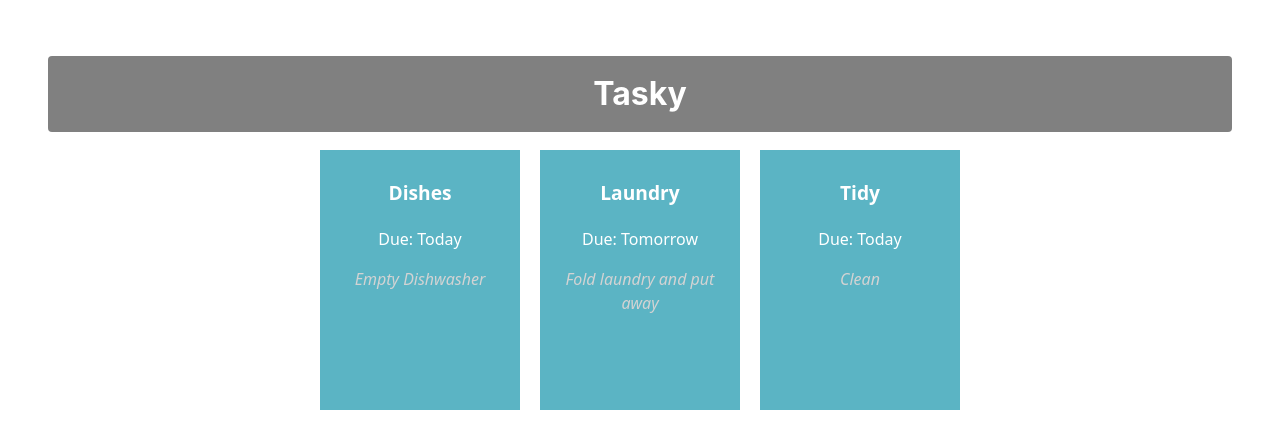
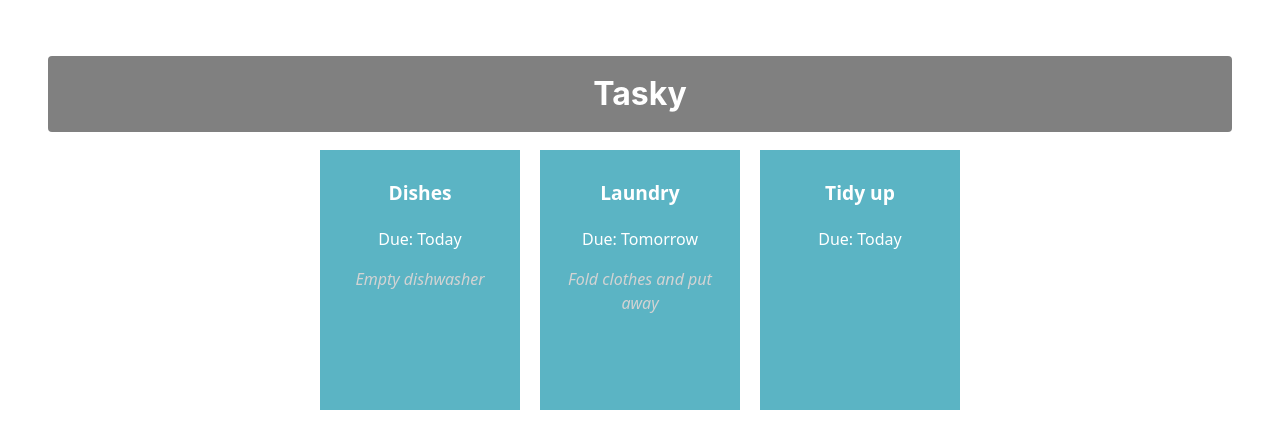
Before and after one commit to LeonGarvey/react-basics-labs, a React (Vite) app in the folder tasky/: page / in a window 1280 px wide. Shown: the top 448 px of the page. Built offline with nearby package versions, Linux system fonts and the light colour scheme.

Commit message:
Added task state

```diff
--- a/tasky/src/App.jsx
+++ b/tasky/src/App.jsx
@@ -1,15 +1,25 @@
+import React, { useState } from 'react';
 import './App.css';
 import Task from './components/Task';
 
 function App() {
+  const [ taskState, setTaskState ] = useState({
+    tasks: [
+      { title:"Dishes", description: "Empty dishwasher", deadline: "Today" },
+      { title: "Laundry", description: "Fold clothes and put away", deadline: "Tomorrow" },
+      { title: "Tidy up", deadline: "Today" }
+    ]
+  });
+
   return (
     <div className="container">
       <h1>Tasky</h1>
-      <Task title="Dishes" deadline="Today" description="Empty Dishwasher" />
-      <Task title="Laundry" deadline="Tomorrow" description="Fold laundry and put away"/>
-      <Task title="Tidy" deadline="Today" description="Clean"/>
+      <Task title={taskState.tasks[0].title} deadline={taskState.tasks[0].deadline} description={taskState.tasks[0].description} />
+      <Task title={taskState.tasks[1].title} deadline={taskState.tasks[1].deadline} description={taskState.tasks[1].description} />
+      <Task title={taskState.tasks[2].title} deadline={taskState.tasks[2].deadline} description={taskState.tasks[2].description} />
     </div>
   );
+
 }
 
 export default App;
```
